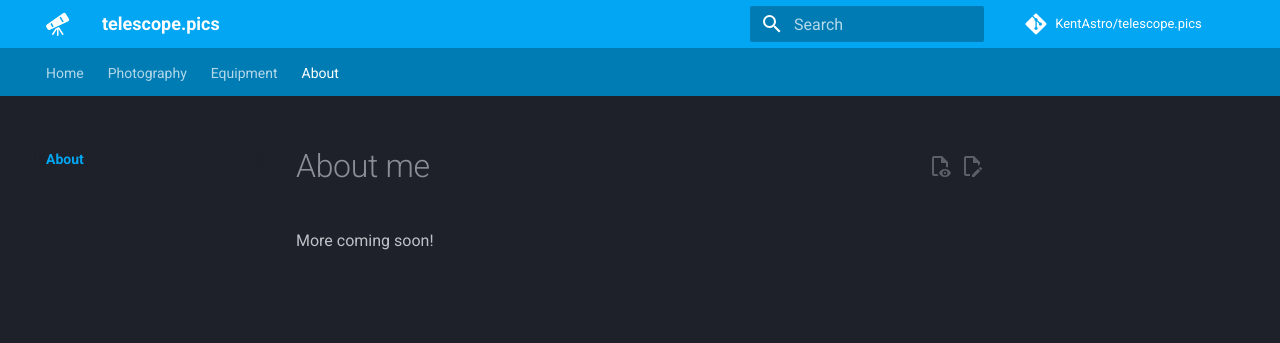
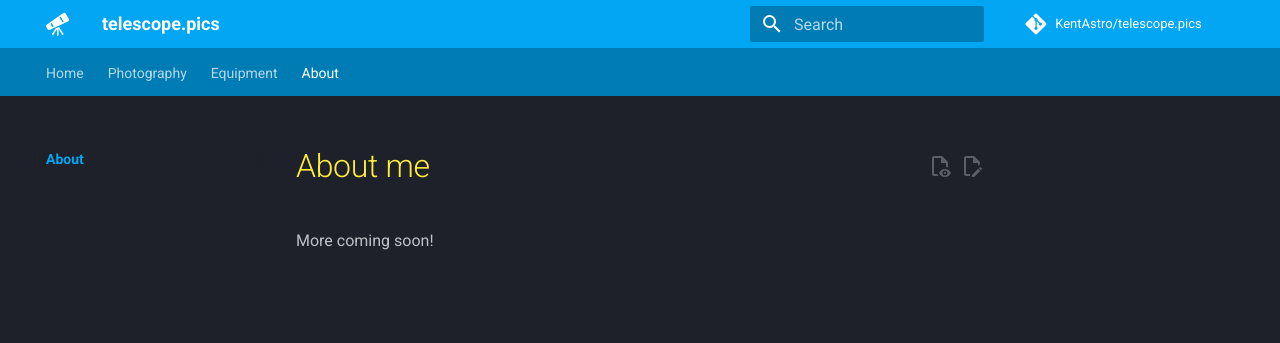
Before and after one commit to KentAstro/telescope.pics, an MkDocs documentation site: the page built from docs/about/index.md, in a window 1280 px wide. Shown: the top 343 px of the page. Built offline with MkDocs 1.6.1 and Material for MkDocs 9.7.7, drawn with Linux system fonts in a browser that asks for light colours; plug-ins that fetch from the network failed and are left out; comment, search, counter and statistics services are not loaded.

Commit message:
Change the top heading colors and highlight colors to yellow

```diff
--- a/docs/css/custom.css
+++ b/docs/css/custom.css
@@ -7,3 +7,7 @@
 .md-tabs {
     background-color: var(--md-primary-fg-color--dark);
 }
+
+.md-typeset h1 {
+    color: #ffed3b;
+}
--- a/mkdocs.yml
+++ b/mkdocs.yml
@@ -27,7 +27,7 @@
   palette:
     scheme: slate
     primary: light blue
-    accent: lime
+    accent: yellow
   favicon: img/favicon.svg
   features:
     - content.action.edit
```
